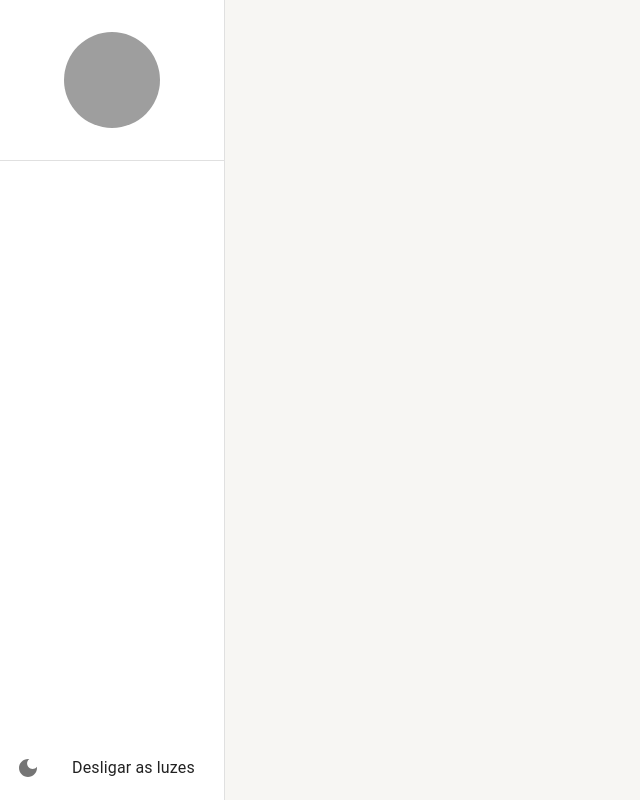
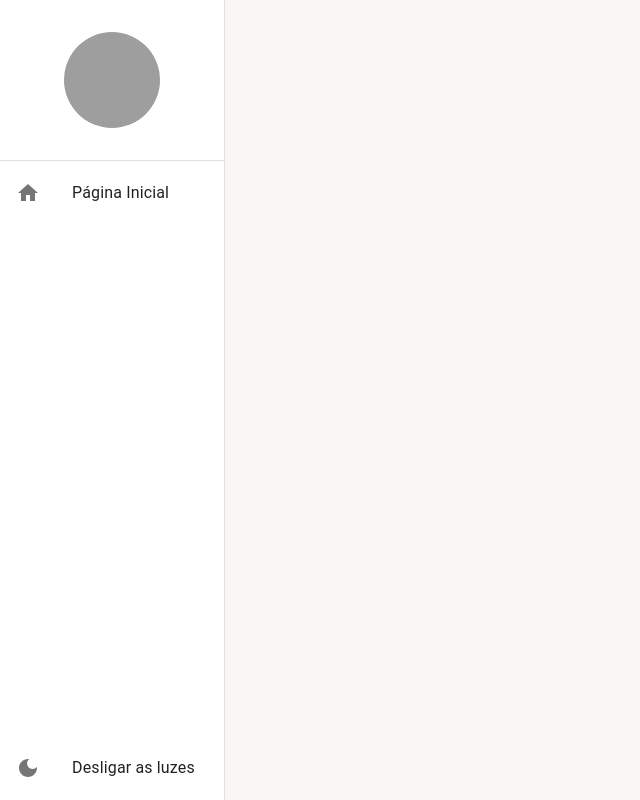
Before and after one commit to Pedro-Afonso/estacionamento-react, a React (Create React App) app: page / in a window 1280 px wide. Before the commit this address had no page. Shown: the whole page, without its empty margins (0-640 px from the left). Built offline with nearby package versions, Linux system fonts and the light colour scheme; grey boxes are pictures that could not be loaded.

Commit message:
feat: Adicionado o link da página inicial no Menu Lateral

```diff
--- a/src/App.tsx
+++ b/src/App.tsx
@@ -7,15 +7,13 @@ import { MenuLateral } from "./shared/components";
 export const App = () => {
   return (
     <AppThemeProvider>
-      <BrowserRouter>
-        <AppThemeProvider>
-          <AppDrawerProvider>
-            <MenuLateral>
-              <AppRoutes />
-            </MenuLateral>
-          </AppDrawerProvider>
-        </AppThemeProvider>
-      </BrowserRouter>
+      <AppDrawerProvider>
+        <BrowserRouter>
+          <MenuLateral>
+            <AppRoutes />
+          </MenuLateral>
+        </BrowserRouter>
+      </AppDrawerProvider>
     </AppThemeProvider>
   );
 };
--- a/src/routes/index.tsx
+++ b/src/routes/index.tsx
@@ -1,7 +1,21 @@
+import { useEffect } from "react";
 import { Route, Routes } from "react-router-dom";
 import { Dashboard } from "../pages";
+import { useDrawerContext } from "../shared/contexts";
 
 export const AppRoutes = () => {
+  const { setDrawerOptions } = useDrawerContext();
+
+  useEffect(() => {
+    setDrawerOptions([
+      {
+        label: "Página Inicial",
+        icon: "home",
+        path: "/pagina-inicial",
+      },
+    ]);
+  }, [setDrawerOptions]);
+
   return (
     <Routes>
       <Route path="/pagina-inicial" element={<Dashboard />} />
```
